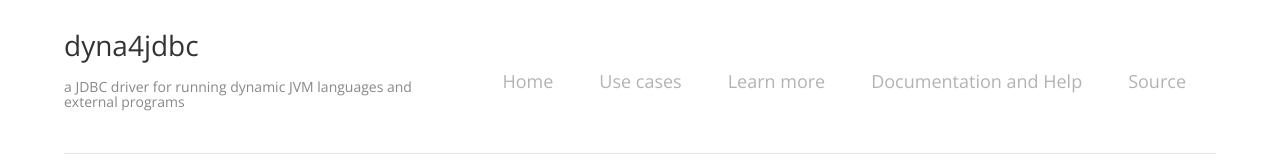
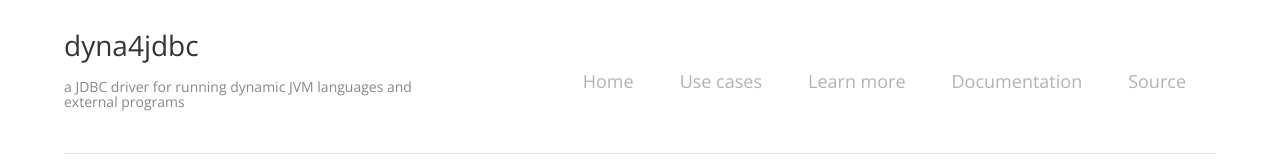
Before and after one commit to peter-gergely-horvath/dyna4jdbc, a plain HTML site: page index.html in a window 1280 px wide. Shown: the top 160 px of the page. Drawn offline with nearby package versions, Linux system fonts and the light colour scheme.

Commit message:
Update index.html

```diff
--- a/index.html
+++ b/index.html
@@ -46,7 +46,7 @@ http://www.templatemo.com/tm-479-sigma
                       <a class="nav-link" href="#learnmore">Learn more</a>
                     </li>
                     <li class="nav-item">
-                      <a class="nav-link" href="#helpandsupport">Documentation and Help</a>
+                      <a class="nav-link" href="#helpandsupport">Documentation</a>
                     </li>
                     <li class="nav-item">
                       <a class="nav-link external" href="https://github.com/peter-gergely-horvath/dyna4jdbc" target="_parent">Source</a>
```
